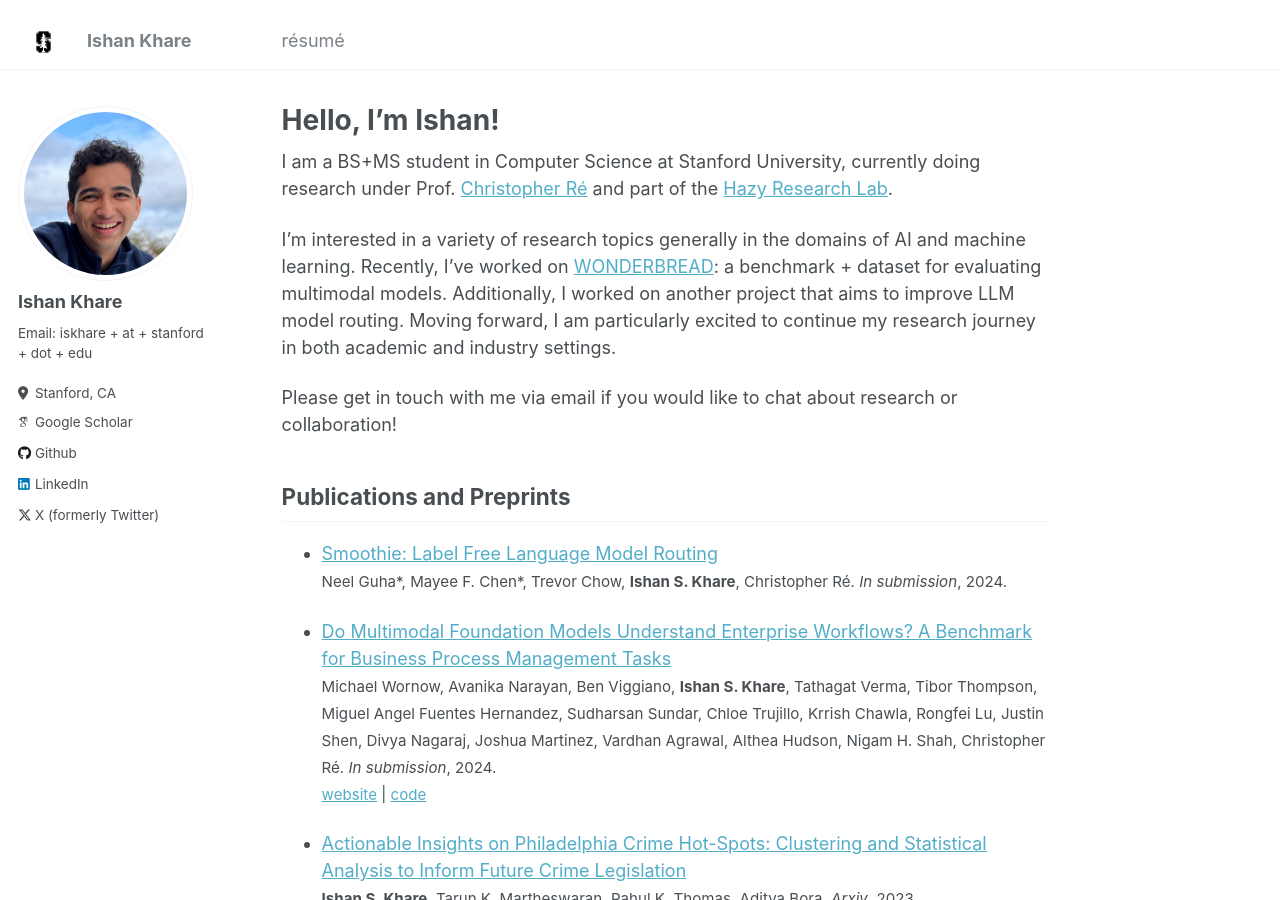
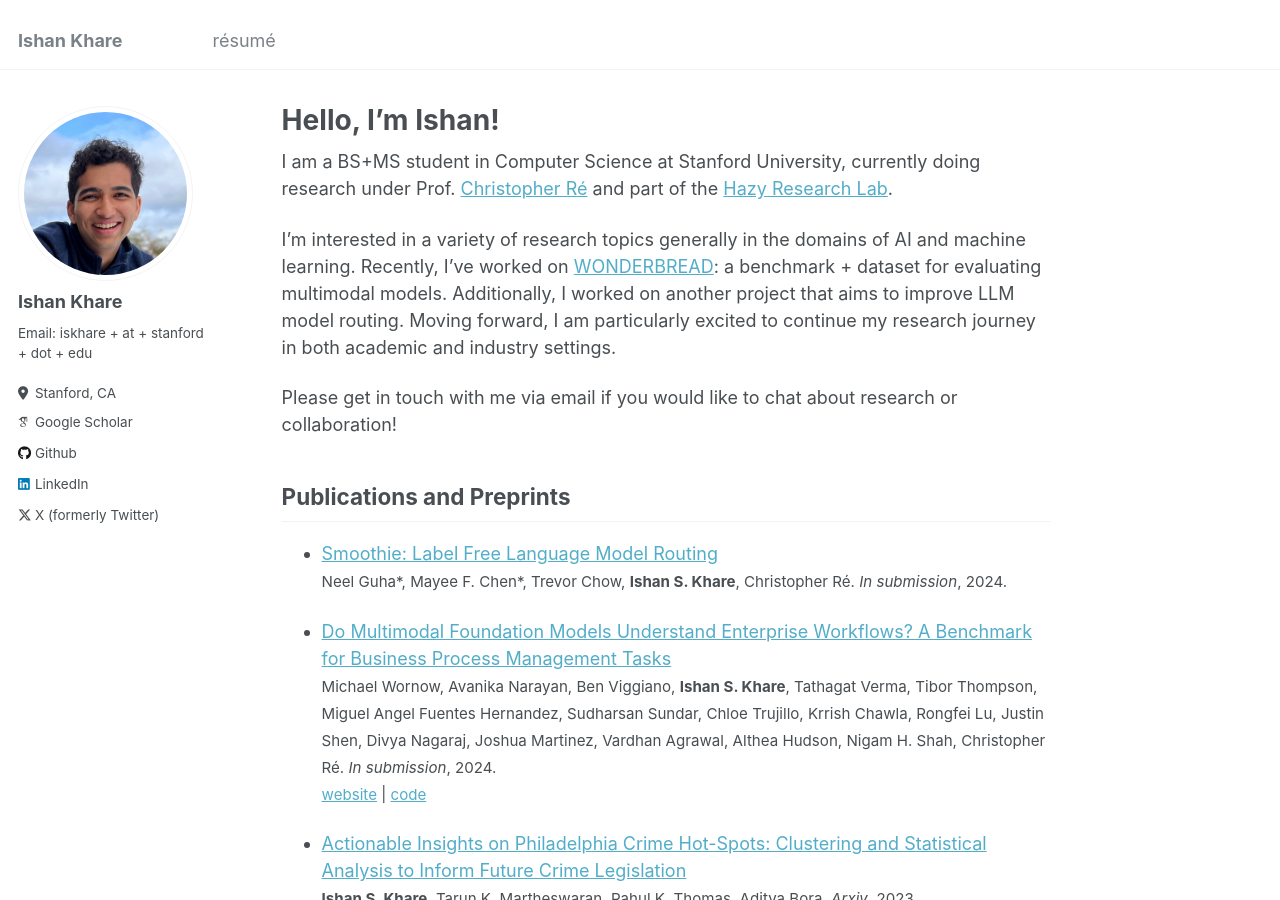
Before and after one commit to iskhare/iskhare.github.io, a Jekyll site: the page built from _pages/about.md, in a window 1280 px wide and 900 px high. Built offline with Jekyll 4.4.1, drawn with Linux system fonts in a browser that asks for light colours; some web fonts are replaced.

Commit message:
Update _config.yml

```diff
--- a/_config.yml
+++ b/_config.yml
@@ -15,7 +15,7 @@ description              : &description "CS Graduate Student"
 url                      : https://iskhare.github.io # the base hostname & protocol for your site e.g. "https://mmistakes.github.io"
 baseurl                  : "" # the subpath of your site, e.g. "/blog"
 repository               : "iskhare.github.io"
-logo                     : /images/block-s-logo@2x.png # path of logo image to display in the masthead, e.g. "/assets/images/88x88.png"
+logo                     : # /images/block-s-logo@2x.png # path of logo image to display in the masthead
 masthead_title           : #
 
 # Site Author - The following control what appear as part of the author content on the side bar.
```
